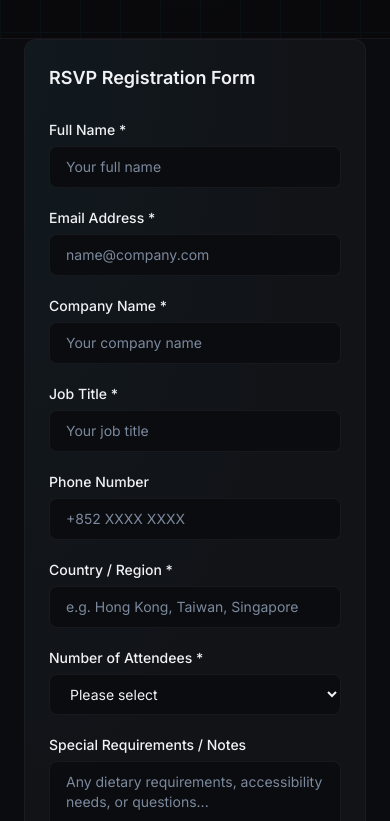
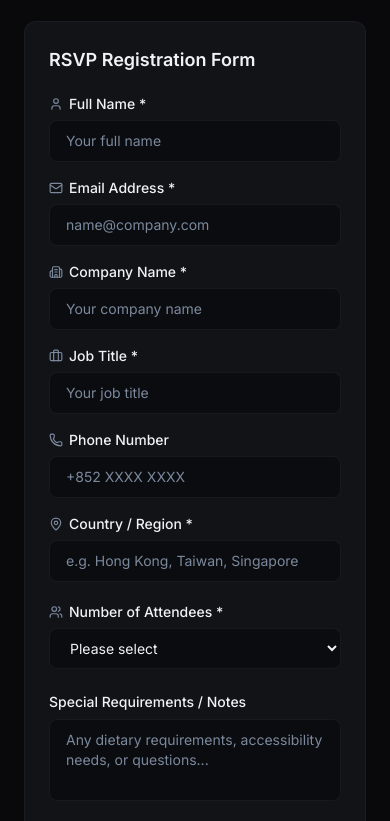
Before and after one commit to NextGuard-hk/nextguard-website, a Next.js app: page /partner-day-2026-registration in a window 390 px wide. Shown: the part 863-1684 px from the top of the page. Built offline with nearby package versions, Linux system fonts and the light colour scheme.

Commit message:
Add admin panel with password auth, data table, CSV download

```diff
--- a/components/registration-page.tsx
+++ b/components/registration-page.tsx
@@ -4,12 +4,30 @@ import { useState } from "react"
 import { useLanguage } from "@/lib/language-context"
 import { PageHeader } from "./page-header"
 import { AnimateIn } from "./animate-in"
-import { CalendarDays, MapPin, Clock, Users, CheckCircle, Send, Building2, User, Mail, Phone, Briefcase } from "lucide-react"
+import { CalendarDays, MapPin, Clock, Users, CheckCircle, Send, Building2, User, Mail, Phone, Briefcase, Lock, Download, Eye } from "lucide-react"
+
+interface Registration {
+  id: string
+  fullName: string
+  email: string
+  company: string
+  jobTitle: string
+  phone: string
+  country: string
+  attendees: string
+  notes: string
+  timestamp: string
+}
 
 export function RegistrationPage() {
   const { t } = useLanguage()
   const [submitted, setSubmitted] = useState(false)
   const [isSubmitting, setIsSubmitting] = useState(false)
+  const [showAdminLogin, setShowAdminLogin] = useState(false)
+  const [adminPassword, setAdminPassword] = useState('')
+  const [adminData, setAdminData] = useState<Registration[] | null>(null)
+  const [adminLoading, setAdminLoading] = useState(false)
+  const [adminError, setAdminError] = useState('')
 
   async function handleSubmit(e: React.FormEvent<HTMLFormElement>) {
     e.preventDefault()
@@ -38,6 +56,29 @@ export function RegistrationPage() {
     }
   }
 
+  async function handleAdminLogin() {
+    setAdminLoading(true)
+    setAdminError('')
+    try {
+      const res = await fetch(`/api/rsvp?password=${encodeURIComponent(adminPassword)}`)
+      const data = await res.json()
+      if (data.status === 'success') {
+        setAdminData(data.registrations)
+        setShowAdminLogin(false)
+      } else {
+        setAdminError('Incorrect password')
+      }
+    } catch {
+      setAdminError('Failed to fetch data')
+    } finally {
+      setAdminLoading(false)
+    }
+  }
+
+  function handleDownloadCSV() {
+    window.open(`/api/rsvp?password=${encodeURIComponent(adminPassword)}&format=csv`, '_blank')
+  }
+
   return (
     <>
       <PageHeader
@@ -53,20 +94,20 @@ export function RegistrationPage() {
         <div className="relative mx-auto max-w-6xl px-6">
           <AnimateIn>
             <div className="rounded-2xl border border-cyan-500/20 bg-zinc-900/80 p-6">
-              <div className="grid grid-cols-1 md:grid-cols-4 gap-4">
+              <div className="grid grid-cols-1 sm:grid-cols-2 lg:grid-cols-4 gap-6">
                 {[
                   { icon: CalendarDays, label: "Date", desc: "27 March 2026" },
                   { icon: Clock, label: "Time", desc: "13:30 - 17:00" },
                   { icon: MapPin, label: "Venue", desc: "4/F, HKPC Building, 78 Tat Chee Avenue, Kowloon, Hong Kong" },
                   { icon: Users, label: "Capacity", desc: "Limited Seats" },
                 ].map((item, i) => (
-                  <div key={i} className="flex items-center gap-3 p-4 rounded-xl border border-zinc-700/40 bg-zinc-800/30">
-                    <div className="w-10 h-10 rounded-xl bg-cyan-500/10 border border-cyan-500/20 flex items-center justify-center shrink-0">
+                  <div key={i} className="flex items-center gap-3">
+                    <div className="w-12 h-12 rounded-xl bg-cyan-500/10 border border-cyan-500/20 flex items-center justify-center shrink-0">
                       <item.icon className="h-5 w-5 text-cyan-400" />
                     </div>
                     <div>
-                      <div className="text-sm font-semibold text-white">{item.label}</div>
-                      <div className="text-xs text-zinc-500">{item.desc}</div>
+                      <div className="text-xs font-medium text-cyan-400 uppercase tracking-wider">{item.label}</div>
+                      <div className="text-sm text-zinc-300 mt-0.5">{item.desc}</div>
                     </div>
                   </div>
                 ))}
@@ -77,119 +118,51 @@ export function RegistrationPage() {
       </section>
 
       {/* Registration Form */}
-      <section className="pb-24 md:pb-32">
-        <div className="mx-auto max-w-6xl px-6">
-          <div className="grid gap-12 lg:grid-cols-5">
+      <section className="relative bg-zinc-950 py-16">
+        <div className="relative mx-auto max-w-6xl px-6">
+          <div className="grid grid-cols-1 lg:grid-cols-5 gap-8">
             {/* Form */}
             <AnimateIn className="lg:col-span-3">
-              <div className="rounded-xl border border-border/50 bg-card p-6 md:p-8 relative overflow-hidden">
-                <div className="absolute inset-0 bg-[radial-gradient(ellipse_at_top_left,rgba(6,182,212,0.04),transparent_60%)]" />
-                <div className="relative">
+              <div className="rounded-xl border border-border/50 bg-card p-6 md:p-8">
                 {submitted ? (
-                    <div className="flex flex-col items-center justify-center py-16 text-center">
-                      <div className="w-16 h-16 rounded-full bg-cyan-500/10 border border-cyan-500/30 flex items-center justify-center mb-4">
-                        <CheckCircle className="h-8 w-8 text-cyan-400" />
-                      </div>
-                      <h3 className="mt-4 text-xl font-semibold text-foreground">
-                        Registration Submitted!
-                      </h3>
-                      <p className="mt-2 text-sm text-muted-foreground">Thank you for registering. A confirmation email will be sent to you within 3 working days.</p>
-                      <button
-                        onClick={() => setSubmitted(false)}
-                        className="mt-6 text-sm font-medium text-primary transition-colors hover:text-primary/80"
-                      >
-                        Submit Another Registration
-                      </button>
+                  <div className="flex flex-col items-center justify-center py-12 text-center">
+                    <CheckCircle className="h-12 w-12 text-green-500 mb-4" />
+                    <h3 className="text-lg font-semibold text-foreground">Registration Submitted!</h3>
+                    <p className="text-sm text-muted-foreground mt-2">Thank you for registering. A confirmation email will be sent to you within 3 working days.</p>
+                    <button onClick={() => setSubmitted(false)} className="mt-6 text-sm font-medium text-primary transition-colors hover:text-primary/80">Submit Another Registration</button>
                   </div>
                 ) : (
-                    <form onSubmit={handleSubmit} className="flex flex-col gap-5">
-                      <h3 className="text-lg font-semibold text-foreground mb-2">RSVP Registration Form</h3>
-                      <div className="grid gap-5 sm:grid-cols-2">
-                        <div className="flex flex-col gap-1.5">
-                          <label htmlFor="fullName" className="text-sm font-medium text-foreground">
-                            Full Name *
-                          </label>
-                          <input
-                            id="fullName"
-                            type="text"
-                            required
-                            placeholder="Your full name"
-                            className="rounded-lg border border-border/50 bg-background px-4 py-2.5 text-sm text-foreground placeholder:text-muted-foreground focus:border-primary/50 focus:outline-none focus:ring-1 focus:ring-primary/50"
-                          />
+                  <form onSubmit={handleSubmit} className="space-y-5">
+                    <h3 className="text-lg font-semibold text-foreground">RSVP Registration Form</h3>
+                    <div className="grid grid-cols-1 sm:grid-cols-2 gap-4">
+                      <div className="space-y-1.5">
+                        <label htmlFor="fullName" className="text-sm font-medium text-foreground flex items-center gap-1.5"><User className="h-3.5 w-3.5 text-muted-foreground" />Full Name *</label>
+                        <input name="fullName" id="fullName" type="text" required placeholder="Your full name" className="w-full rounded-lg border border-border/50 bg-background px-4 py-2.5 text-sm text-foreground placeholder:text-muted-foreground focus:border-primary/50 focus:outline-none focus:ring-1 focus:ring-primary/50" />
                       </div>
-                        <div className="flex flex-col gap-1.5">
-                          <label htmlFor="email" className="text-sm font-medium text-foreground">
-                            Email Address *
-                          </label>
-                          <input
-                            id="email"
-                            type="email"
-                            required
-                            placeholder="name@company.com"
-                            className="rounded-lg border border-border/50 bg-background px-4 py-2.5 text-sm text-foreground placeholder:text-muted-foreground focus:border-primary/50 focus:outline-none focus:ring-1 focus:ring-primary/50"
-                          />
+                      <div className="space-y-1.5">
+                        <label htmlFor="email" className="text-sm font-medium text-foreground flex items-center gap-1.5"><Mail className="h-3.5 w-3.5 text-muted-foreground" />Email Address *</label>
+                        <input name="email" id="email" type="email" required placeholder="name@company.com" className="w-full rounded-lg border border-border/50 bg-background px-4 py-2.5 text-sm text-foreground placeholder:text-muted-foreground focus:border-primary/50 focus:outline-none focus:ring-1 focus:ring-primary/50" />
+                      </div>
+                      <div className="space-y-1.5">
+                        <label htmlFor="company" className="text-sm font-medium text-foreground flex items-center gap-1.5"><Building2 className="h-3.5 w-3.5 text-muted-foreground" />Company Name *</label>
+                        <input name="company" id="company" type="text" required placeholder="Your company name" className="w-full rounded-lg border border-border/50 bg-background px-4 py-2.5 text-sm text-foreground placeholder:text-muted-foreground focus:border-primary/50 focus:outline-none focus:ring-1 focus:ring-primary/50" />
+                      </div>
+                      <div className="space-y-1.5">
+                        <label htmlFor="jobTitle" className="text-sm font-medium text-foreground flex items-center gap-1.5"><Briefcase className="h-3.5 w-3.5 text-muted-foreground" />Job Title *</label>
+                        <input name="jobTitle" id="jobTitle" type="text" required placeholder="Your job title" className="w-full rounded-lg border border-border/50 bg-background px-4 py-2.5 text-sm text-foreground placeholder:text-muted-foreground focus:border-primary/50 focus:outline-none focus:ring-1 focus:ring-primary/50" />
+                      </div>
+                      <div className="space-y-1.5">
+                        <label htmlFor="phone" className="text-sm font-medium text-foreground flex items-center gap-1.5"><Phone className="h-3.5 w-3.5 text-muted-foreground" />Phone Number</label>
+                        <input name="phone" id="phone" type="tel" placeholder="+852 XXXX XXXX" className="w-full rounded-lg border border-border/50 bg-background px-4 py-2.5 text-sm text-foreground placeholder:text-muted-foreground focus:border-primary/50 focus:outline-none focus:ring-1 focus:ring-primary/50" />
+                      </div>
+                      <div className="space-y-1.5">
+                        <label htmlFor="country" className="text-sm font-medium text-foreground flex items-center gap-1.5"><MapPin className="h-3.5 w-3.5 text-muted-foreground" />Country / Region *</label>
+                        <input name="country" id="country" type="text" required placeholder="e.g. Hong Kong, Taiwan, Singapore" className="w-full rounded-lg border border-border/50 bg-background px-4 py-2.5 text-sm text-foreground placeholder:text-muted-foreground focus:border-primary/50 focus:outline-none focus:ring-1 focus:ring-primary/50" />
                       </div>
                     </div>
-                      <div className="grid gap-5 sm:grid-cols-2">
-                        <div className="flex flex-col gap-1.5">
-                          <label htmlFor="company" className="text-sm font-medium text-foreground">
-                            Company Name *
-                          </label>
-                          <input
-                            id="company"
-                            type="text"
-                            required
-                            placeholder="Your company name"
-                            className="rounded-lg border border-border/50 bg-background px-4 py-2.5 text-sm text-foreground placeholder:text-muted-foreground focus:border-primary/50 focus:outline-none focus:ring-1 focus:ring-primary/50"
-                          />
-                        </div>
-                        <div className="flex flex-col gap-1.5">
-                          <label htmlFor="jobTitle" className="text-sm font-medium text-foreground">
-                            Job Title *
-                          </label>
-                          <input
-                            id="jobTitle"
-                            type="text"
-                            required
-                            placeholder="Your job title"
-                            className="rounded-lg border border-border/50 bg-background px-4 py-2.5 text-sm text-foreground placeholder:text-muted-foreground focus:border-primary/50 focus:outline-none focus:ring-1 focus:ring-primary/50"
-                          />
-                        </div>
-                      </div>
-                      <div className="grid gap-5 sm:grid-cols-2">
-                        <div className="flex flex-col gap-1.5">
-                          <label htmlFor="phone" className="text-sm font-medium text-foreground">
-                            Phone Number
-                          </label>
-                          <input
-                            id="phone"
-                            type="tel"
-                            placeholder="+852 XXXX XXXX"
-                            className="rounded-lg border border-border/50 bg-background px-4 py-2.5 text-sm text-foreground placeholder:text-muted-foreground focus:border-primary/50 focus:outline-none focus:ring-1 focus:ring-primary/50"
-                          />
-                        </div>
-                        <div className="flex flex-col gap-1.5">
-                          <label htmlFor="country" className="text-sm font-medium text-foreground">
-                            Country / Region *
-                          </label>
-                          <input
-                            id="country"
-                            type="text"
-                            required
-                            placeholder="e.g. Hong Kong, Taiwan, Singapore"
-                            className="rounded-lg border border-border/50 bg-background px-4 py-2.5 text-sm text-foreground placeholder:text-muted-foreground focus:border-primary/50 focus:outline-none focus:ring-1 focus:ring-primary/50"
-                          />
-                        </div>
-                      </div>
-                      <div className="flex flex-col gap-1.5">
-                        <label htmlFor="attendees" className="text-sm font-medium text-foreground">
-                          Number of Attendees *
-                        </label>
-                        <select
-                          id="attendees"
-                          required
-                          className="rounded-lg border border-border/50 bg-background px-4 py-2.5 text-sm text-foreground focus:border-primary/50 focus:outline-none focus:ring-1 focus:ring-primary/50"
-                        >
+                    <div className="space-y-1.5">
+                      <label htmlFor="attendees" className="text-sm font-medium text-foreground flex items-center gap-1.5"><Users className="h-3.5 w-3.5 text-muted-foreground" />Number of Attendees *</label>
+                      <select name="attendees" id="attendees" required className="w-full rounded-lg border border-border/50 bg-background px-4 py-2.5 text-sm text-foreground focus:border-primary/50 focus:outline-none focus:ring-1 focus:ring-primary/50">
                         <option value="">Please select</option>
                         <option value="1">1</option>
                         <option value="2">2</option>
@@ -198,28 +171,16 @@ export function RegistrationPage() {
                         <option value="5">5+</option>
                       </select>
                     </div>
-                      <div className="flex flex-col gap-1.5">
-                        <label htmlFor="notes" className="text-sm font-medium text-foreground">
-                          Special Requirements / Notes
-                        </label>
-                        <textarea
-                          id="notes"
-                          rows={3}
-                          placeholder="Any dietary requirements, accessibility needs, or questions..."
-                          className="resize-none rounded-lg border border-border/50 bg-background px-4 py-2.5 text-sm text-foreground placeholder:text-muted-foreground focus:border-primary/50 focus:outline-none focus:ring-1 focus:ring-primary/50"
-                        />
+                    <div className="space-y-1.5">
+                      <label htmlFor="notes" className="text-sm font-medium text-foreground">Special Requirements / Notes</label>
+                      <textarea name="notes" id="notes" rows={3} placeholder="Any dietary requirements, accessibility needs, or questions..." className="w-full resize-none rounded-lg border border-border/50 bg-background px-4 py-2.5 text-sm text-foreground placeholder:text-muted-foreground focus:border-primary/50 focus:outline-none focus:ring-1 focus:ring-primary/50" />
                     </div>
                     <p className="text-xs text-muted-foreground">Please kindly RSVP by 10 March 2026. Limited seats available.</p>
-                      <button
-                        type="submit"
-                                        disabled={isSubmitting}
-                        className="group inline-flex items-center justify-center gap-2 rounded-lg bg-primary px-6 py-3 text-sm font-medium text-primary-foreground transition-all duration-200 hover:bg-primary/90"
-                      >
+                    <button type="submit" disabled={isSubmitting} className="group inline-flex items-center justify-center gap-2 rounded-lg bg-primary px-6 py-3 text-sm font-medium text-primary-foreground transition-all duration-200 hover:bg-primary/90">
                       {isSubmitting ? 'Submitting...' : (<><Send className="h-4 w-4" /> Register Now</>)}
                     </button>
                   </form>
                 )}
-                </div>
               </div>
             </AnimateIn>
 
@@ -247,7 +208,6 @@ export function RegistrationPage() {
                     </div>
                   </div>
                 </div>
-
                 {/* Contact Info */}
                 <div className="rounded-xl border border-cyan-500/20 bg-zinc-900/50 p-6 relative overflow-hidden">
                   <div className="absolute inset-0" style={{backgroundImage: "linear-gradient(rgba(6,182,212,0.04) 1px, transparent 1px), linear-gradient(90deg, rgba(6,182,212,0.04) 1px, transparent 1px)", backgroundSize: "24px 24px"}} />
@@ -272,6 +232,127 @@ export function RegistrationPage() {
           </div>
         </div>
       </section>
+
+      {/* Admin Panel */}
+      <section className="relative bg-zinc-950 py-8 border-t border-border/30">
+        <div className="relative mx-auto max-w-6xl px-6">
+          {!adminData && !showAdminLogin && (
+            <div className="flex justify-center">
+              <button
+                onClick={() => setShowAdminLogin(true)}
+                className="inline-flex items-center gap-2 rounded-lg border border-zinc-700 bg-zinc-900 px-4 py-2 text-xs text-zinc-400 transition-colors hover:border-cyan-500/30 hover:text-cyan-400"
+              >
+                <Lock className="h-3.5 w-3.5" />
+                Admin Access
+              </button>
+            </div>
+          )}
+
+          {showAdminLogin && (
+            <div className="mx-auto max-w-sm">
+              <div className="rounded-xl border border-cyan-500/20 bg-zinc-900/80 p-6">
+                <h3 className="text-sm font-semibold text-white mb-4 flex items-center gap-2">
+                  <Lock className="h-4 w-4 text-cyan-400" />
+                  Admin Login
+                </h3>
+                <div className="space-y-3">
+                  <input
+                    type="password"
+                    value={adminPassword}
+                    onChange={(e) => setAdminPassword(e.target.value)}
+                    onKeyDown={(e) => e.key === 'Enter' && handleAdminLogin()}
+                    placeholder="Enter admin password"
+                    className="w-full rounded-lg border border-border/50 bg-background px-4 py-2.5 text-sm text-foreground placeholder:text-muted-foreground focus:border-primary/50 focus:outline-none focus:ring-1 focus:ring-primary/50"
+                  />
+                  {adminError && <p className="text-xs text-red-400">{adminError}</p>}
+                  <div className="flex gap-2">
+                    <button
+                      onClick={handleAdminLogin}
+                      disabled={adminLoading}
+                      className="flex-1 inline-flex items-center justify-center gap-2 rounded-lg bg-cyan-600 px-4 py-2 text-sm font-medium text-white hover:bg-cyan-700"
+                    >
+                      <Eye className="h-4 w-4" />
+                      {adminLoading ? 'Loading...' : 'View Registrations'}
+                    </button>
+                    <button
+                      onClick={() => { setShowAdminLogin(false); setAdminError('') }}
+                      className="rounded-lg border border-zinc-700 px-4 py-2 text-sm text-zinc-400 hover:text-white"
+                    >
+                      Cancel
+                    </button>
+                  </div>
+                </div>
+              </div>
+            </div>
+          )}
+
+          {adminData && (
+            <div className="space-y-4">
+              <div className="flex items-center justify-between">
+                <h3 className="text-lg font-semibold text-white">
+                  Registrations ({adminData.length})
+                </h3>
+                <div className="flex gap-2">
+                  <button
+                    onClick={handleAdminLogin}
+                    className="inline-flex items-center gap-1.5 rounded-lg border border-zinc-700 px-3 py-1.5 text-xs text-zinc-400 hover:text-white"
+                  >
+                    Refresh
+                  </button>
+                  <button
+                    onClick={handleDownloadCSV}
+                    className="inline-flex items-center gap-1.5 rounded-lg bg-cyan-600 px-3 py-1.5 text-xs font-medium text-white hover:bg-cyan-700"
+                  >
+                    <Download className="h-3.5 w-3.5" />
+                    Download CSV
+                  </button>
+                  <button
+                    onClick={() => { setAdminData(null); setAdminPassword('') }}
+                    className="inline-flex items-center gap-1.5 rounded-lg border border-zinc-700 px-3 py-1.5 text-xs text-zinc-400 hover:text-white"
+                  >
+                    Close
+                  </button>
+                </div>
+              </div>
+              <div className="overflow-x-auto rounded-xl border border-border/50">
+                <table className="w-full text-left text-sm">
+                  <thead className="border-b border-border/50 bg-zinc-900/50">
+                    <tr>
+                      <th className="px-4 py-3 text-xs font-medium text-zinc-400">#</th>
+                      <th className="px-4 py-3 text-xs font-medium text-zinc-400">Name</th>
+                      <th className="px-4 py-3 text-xs font-medium text-zinc-400">Email</th>
+                      <th className="px-4 py-3 text-xs font-medium text-zinc-400">Company</th>
+                      <th className="px-4 py-3 text-xs font-medium text-zinc-400">Job Title</th>
+                      <th className="px-4 py-3 text-xs font-medium text-zinc-400">Phone</th>
+                      <th className="px-4 py-3 text-xs font-medium text-zinc-400">Country</th>
+                      <th className="px-4 py-3 text-xs font-medium text-zinc-400">Attendees</th>
+                      <th className="px-4 py-3 text-xs font-medium text-zinc-400">Time</th>
+                    </tr>
+                  </thead>
+                  <tbody>
+                    {adminData.map((r, i) => (
+                      <tr key={r.id} className="border-b border-border/30 hover:bg-zinc-900/30">
+                        <td className="px-4 py-3 text-zinc-500">{i + 1}</td>
+                        <td className="px-4 py-3 text-white">{r.fullName}</td>
+                        <td className="px-4 py-3 text-zinc-300">{r.email}</td>
+                        <td className="px-4 py-3 text-zinc-300">{r.company}</td>
+                        <td className="px-4 py-3 text-zinc-300">{r.jobTitle}</td>
+                        <td className="px-4 py-3 text-zinc-300">{r.phone}</td>
+                        <td className="px-4 py-3 text-zinc-300">{r.country}</td>
+                        <td className="px-4 py-3 text-zinc-300">{r.attendees}</td>
+                        <td className="px-4 py-3 text-zinc-500 text-xs">{r.timestamp ? new Date(r.timestamp).toLocaleString() : ''}</td>
+                      </tr>
+                    ))}
+                    {adminData.length === 0 && (
+                      <tr><td colSpan={9} className="px-4 py-8 text-center text-zinc-500">No registrations yet</td></tr>
+                    )}
+                  </tbody>
+                </table>
+              </div>
+            </div>
+          )}
+        </div>
+      </section>
     </>
   )
 }
```
Lines whose indentation alone changed are shown as unchanged.
